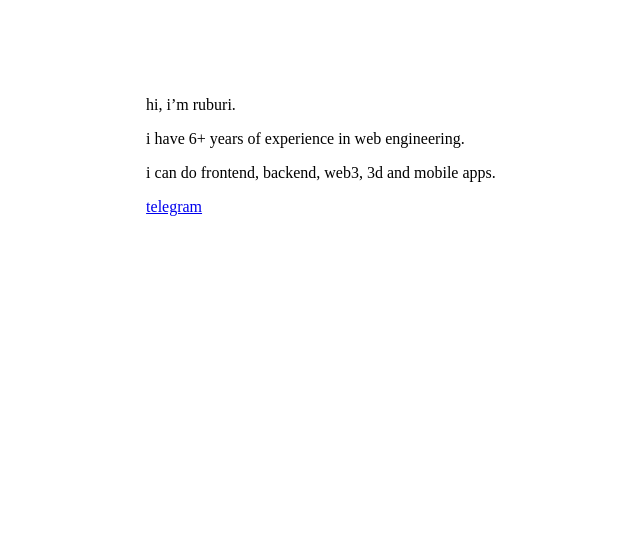
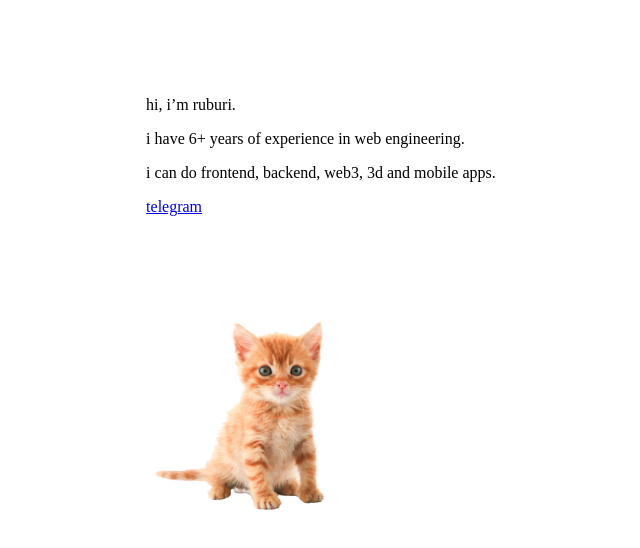
Before and after one commit to sunsetlover36/folio, a React (Vite) app: page / in a window 1280 px wide. Shown: the top 548 px of the page, without its empty margins (61-701 px from the left). Built offline with nearby package versions, Linux system fonts and the light colour scheme; no server answers; the database is empty.

Commit message:
Everyone can pet the kitten now

```diff
--- a/package.json
+++ b/package.json
@@ -10,8 +10,10 @@
     "preview": "vite preview"
   },
   "dependencies": {
+    "@supabase/supabase-js": "^2.38.4",
     "react": "^18.2.0",
-    "react-dom": "^18.2.0"
+    "react-dom": "^18.2.0",
+    "react-use": "^17.4.0"
   },
   "devDependencies": {
     "@types/react": "^18.2.15",
--- a/src/App.jsx
+++ b/src/App.jsx
@@ -1,4 +1,44 @@
+import { useEffect, useState } from 'react';
+import { useDebounce } from 'react-use';
+
+import { supabase } from './supabase';
+import { fetchPettingCount } from './api';
+
 export const App = () => {
+  const [pettingCount, setPettingCount] = useState(null);
+  const [clicksCount, setClicksCount] = useState(0);
+
+  const getPettingCount = async () => {
+    setPettingCount(await fetchPettingCount());
+  };
+  const incrementClicksCount = () => {
+    setClicksCount((clicksCount) => clicksCount + 1);
+  };
+
+  useDebounce(
+    async () => {
+      // Immediately reset click counter to avoid blocking further user interactions
+      setClicksCount(0);
+
+      if (clicksCount > 0) {
+        const latestPettingCount = await fetchPettingCount();
+
+        setPettingCount(latestPettingCount + clicksCount);
+
+        await supabase
+          .from('kittens')
+          .update({ pettings_count: latestPettingCount + clicksCount })
+          .eq('name', 'Diamond');
+      }
+    },
+    200,
+    [clicksCount]
+  );
+
+  useEffect(() => {
+    getPettingCount();
+  }, []);
+
   return (
     <main>
       <p>hi, i&rsquo;m ruburi.</p>
@@ -11,6 +51,21 @@ export const App = () => {
       <div>
         <a href="https://t.me/rubyuroboros">telegram</a>
       </div>
+
+      <div>
+        <img
+          src="/kitten.png"
+          className="kitten"
+          title="pet the kitten?"
+          onClick={incrementClicksCount}
+        />
+        {pettingCount !== null && (
+          <>
+            the kitten was petted {pettingCount}{' '}
+            {pettingCount === 1 ? 'time' : 'times'}.
+          </>
+        )}
+      </div>
     </main>
   );
 };
--- /dev/null
+++ b/src/api.js
@@ -0,0 +1,10 @@
+import { supabase } from './supabase';
+
+export const fetchPettingCount = async () => {
+  const { data } = await supabase
+    .from('kittens')
+    .select('pettings_count')
+    .eq('name', 'Diamond');
+
+  return data[0].pettings_count;
+};
--- a/src/index.css
+++ b/src/index.css
@@ -25,3 +25,14 @@ p {
 main {
   padding: 5rem 16.18034%;
 }
+
+.kitten {
+  width: 200px;
+  cursor: pointer;
+}
+
+@media only screen and (max-width: 600px) {
+  .kitten {
+    display: block;
+  }
+}
--- /dev/null
+++ b/src/supabase.js
@@ -0,0 +1,6 @@
+import { createClient } from '@supabase/supabase-js';
+
+export const supabase = createClient(
+  import.meta.env.VITE_SUPABASE_PROJECT_URL,
+  import.meta.env.VITE_SUPABASE_ANON_KEY
+);
```
Also changed, not shown: public/kitten.png (added), 1 other file (tests, documents, lock files or other folders).
